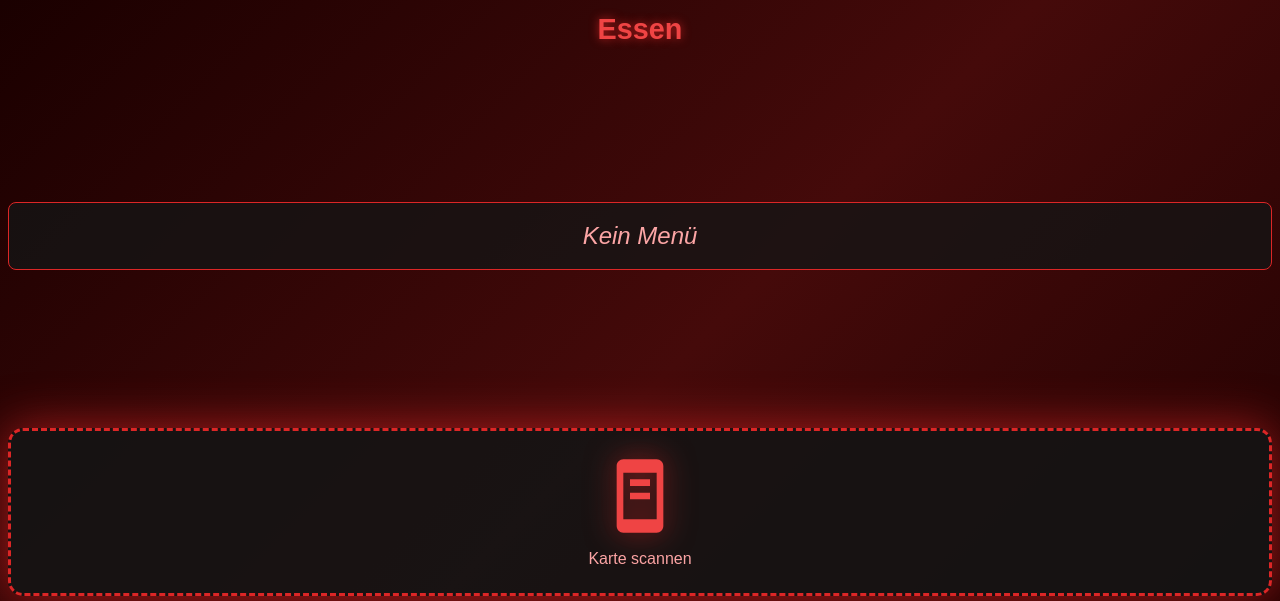
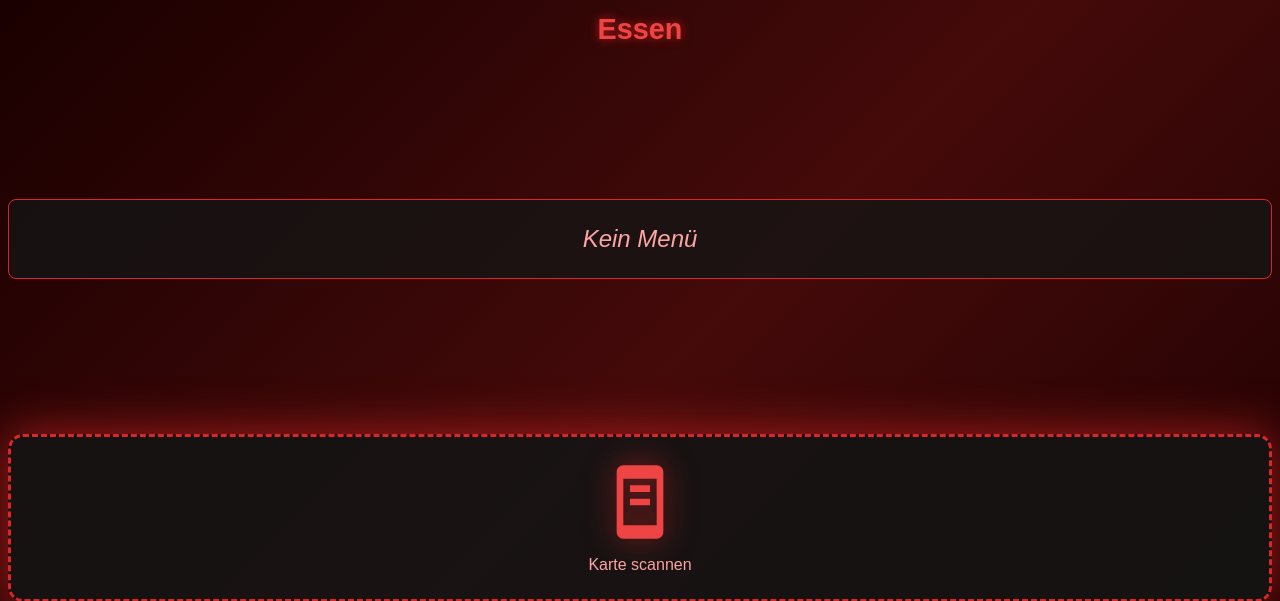
Before and after one commit to Brunsben/FoodBot, a Flask app: page / in a window 1280 px wide. Shown: the top 601 px of the page. Run offline with Flask 3, Linux system fonts and the light colour scheme; data that the repository does not hold is empty.

Commit message:
Erhöhe Menü-Höhe und fixe Tastatur-Sichtbarkeit
- Menü min-height 70px mit flexbox für vertikale Zentrierung
- Padding auf 20px erhöht für mehr Höhe
- Tastatur jetzt standardmäßig sichtbar (display:block)
- openPersonalNumber() zeigt Form und Tastatur gleichzeitig
- Focus wird auf Input gesetzt für sofortige Bereitschaft

```diff
--- a/templates/touch.html
+++ b/templates/touch.html
@@ -67,12 +67,16 @@
         }
         .menu {
             font-size: 1.5em;
-            padding: 15px 18px;
+            padding: 20px 18px;
             background: rgba(20,20,20,0.8);
             border-radius: 8px;
             border: 1px solid #dc2626;
-            margin: 5px 0;
-            line-height: 1.5;
+            margin: 8px 0;
+            line-height: 1.6;
+            min-height: 70px;
+            display: flex;
+            align-items: center;
+            justify-content: center;
         }
         .menu b {
             color: #fca5a5;
@@ -120,9 +124,8 @@
         .keyboard {
             background: transparent;
             padding: 10px 0;
-            display: none;
+            display: block;
         }
-        .keyboard.show { display: block; }
         .keyboard-row {
             display: flex;
             gap: 5px;
@@ -304,10 +307,14 @@ setInterval(async function() {
 
 // HTML-Tastatur Funktionen
 function openPersonalNumber() {
-    document.getElementById('fallback').classList.add('show');
+    var form = document.getElementById('fallback');
+    var keyboard = document.getElementById('keyboard');
+    form.classList.add('show');
+    keyboard.classList.add('show');
+    // Focus auf Input setzen
     setTimeout(function() {
-        document.getElementById('keyboard').classList.add('show');
-    }, 100);
+        document.getElementById('personal_number_input').focus();
+    }, 50);
 }
 
 function showKeyboard() {
```
